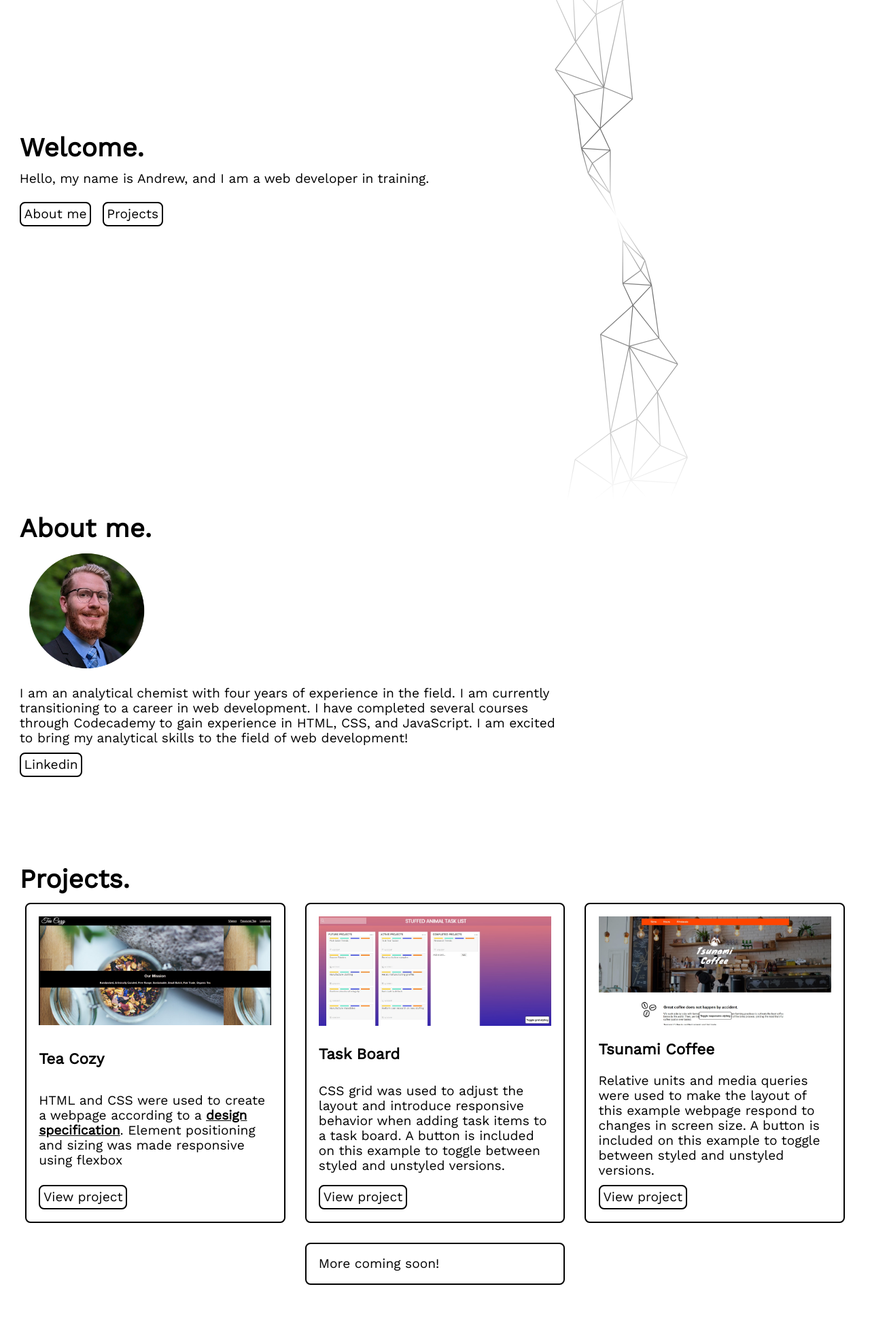
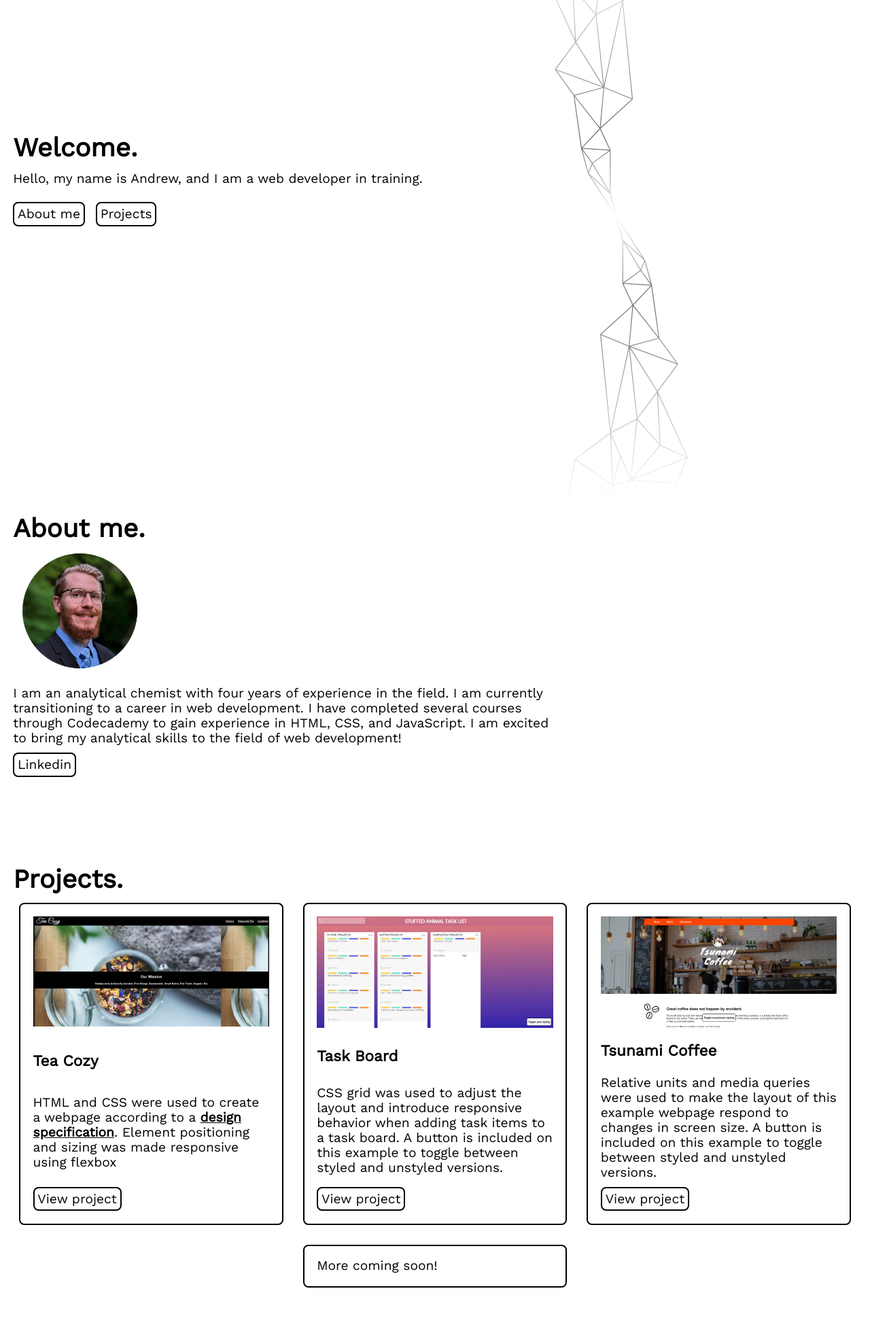
Before and after one commit to ajsmith3005/portfolio, a PHP site: page / in a window 1280 px wide. Shown: the part 141-2093 px from the top of the page at 68% size. Before the commit the page ends 2031 px from the top, so only its background shows below. Run offline with PHP 8.4, Linux system fonts and the light colour scheme; some web fonts are replaced.

Commit message:
Add files via upload

```diff
--- a/assets/css/styles.css
+++ b/assets/css/styles.css
@@ -1,7 +1,7 @@
 :root {
-  --font-calc: clamp(14px, calc(0.4em + 1vw), 50px);
-  --logo-height: clamp(20px, 3em, 500px);
-  --side-margin: 1.5em;
+  --font-calc: clamp(16px, calc(0.4em + 1vw), 50px);
+  --logo-height: clamp(50px, 3em, 500px);
+  --side-margin: 1em;
   --background-color: #ffffff;
   --background-image-offset: 75%;
   --text-color: #000000;
```
